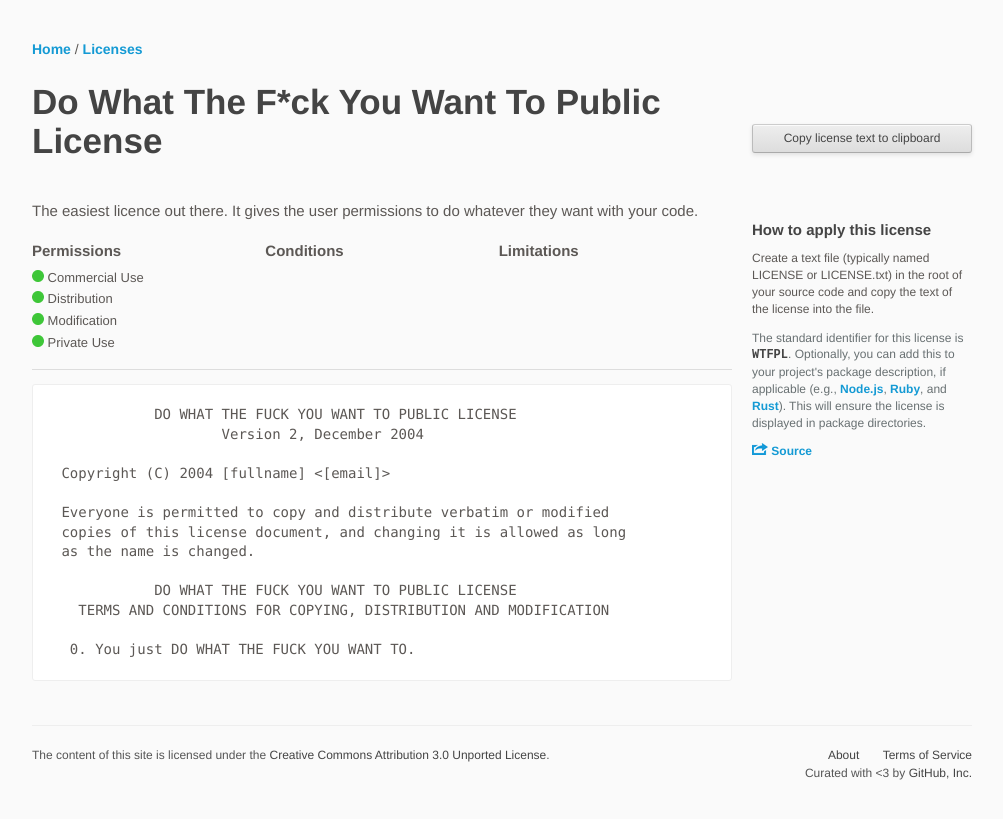
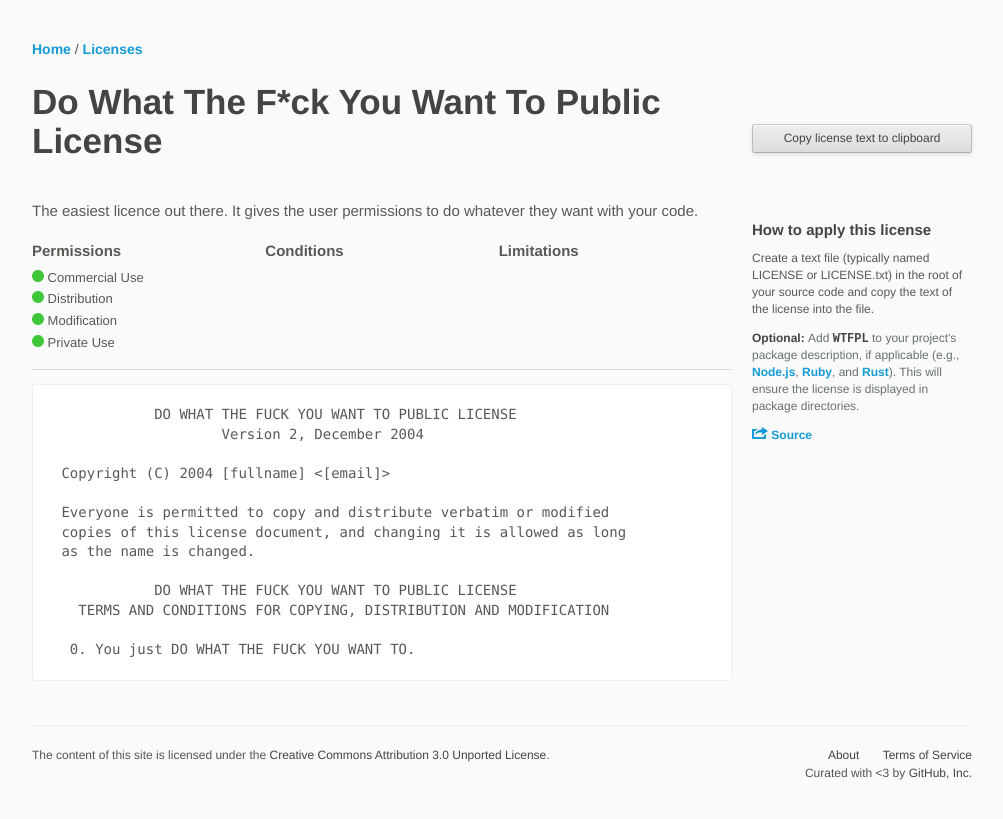
Before and after one commit to github/choosealicense.com, a Jekyll site: the page built from _licenses/wtfpl.txt, in a window 1280 px wide. Shown: the top 819 px of the page, without its empty margins (138-1141 px from the left). Built offline with Jekyll 4.4.1, drawn with Linux system fonts in a browser that asks for light colours; some web fonts are replaced.

Commit message:
reword, emphasize optional

```diff
--- a/_includes/sidebar.html
+++ b/_includes/sidebar.html
@@ -14,7 +14,7 @@
     {% endif %}
     {% assign xgpl = false %}
     {% if page.spdx-id contains 'GPL' %}{% assign xgpl = true %}{% endif %}
-    <p class="note">The standard identifier for this license is <strong><code>{{ page.spdx-id }}</code>{% if xgpl %}+{% endif %}</strong>{% if xgpl %} (or <strong><code>{{ page.spdx-id }}</code></strong> to disallow future versions){% endif %}. Optionally, you can add this to your project's package description, if applicable (e.g., <a href="https://docs.npmjs.com/files/package.json#license">Node.js</a>, <a href="http://guides.rubygems.org/specification-reference/#license=">Ruby</a>, and <a href="http://doc.crates.io/manifest.html#package-metadata">Rust</a>). This will ensure the license is displayed in package directories.</p>
+    <p class="note"><strong>Optional: </strong> Add <strong><code>{{ page.spdx-id }}</code>{% if xgpl %}+{% endif %}</strong>{% if xgpl %} (or <strong><code>{{ page.spdx-id }}</code></strong> to disallow future versions){% endif %} to your project's package description, if applicable (e.g., <a href="https://docs.npmjs.com/files/package.json#license">Node.js</a>, <a href="http://guides.rubygems.org/specification-reference/#license=">Ruby</a>, and <a href="http://doc.crates.io/manifest.html#package-metadata">Rust</a>). This will ensure the license is displayed in package directories.</p>
   </div>
 
   {% if page.source %}
```
